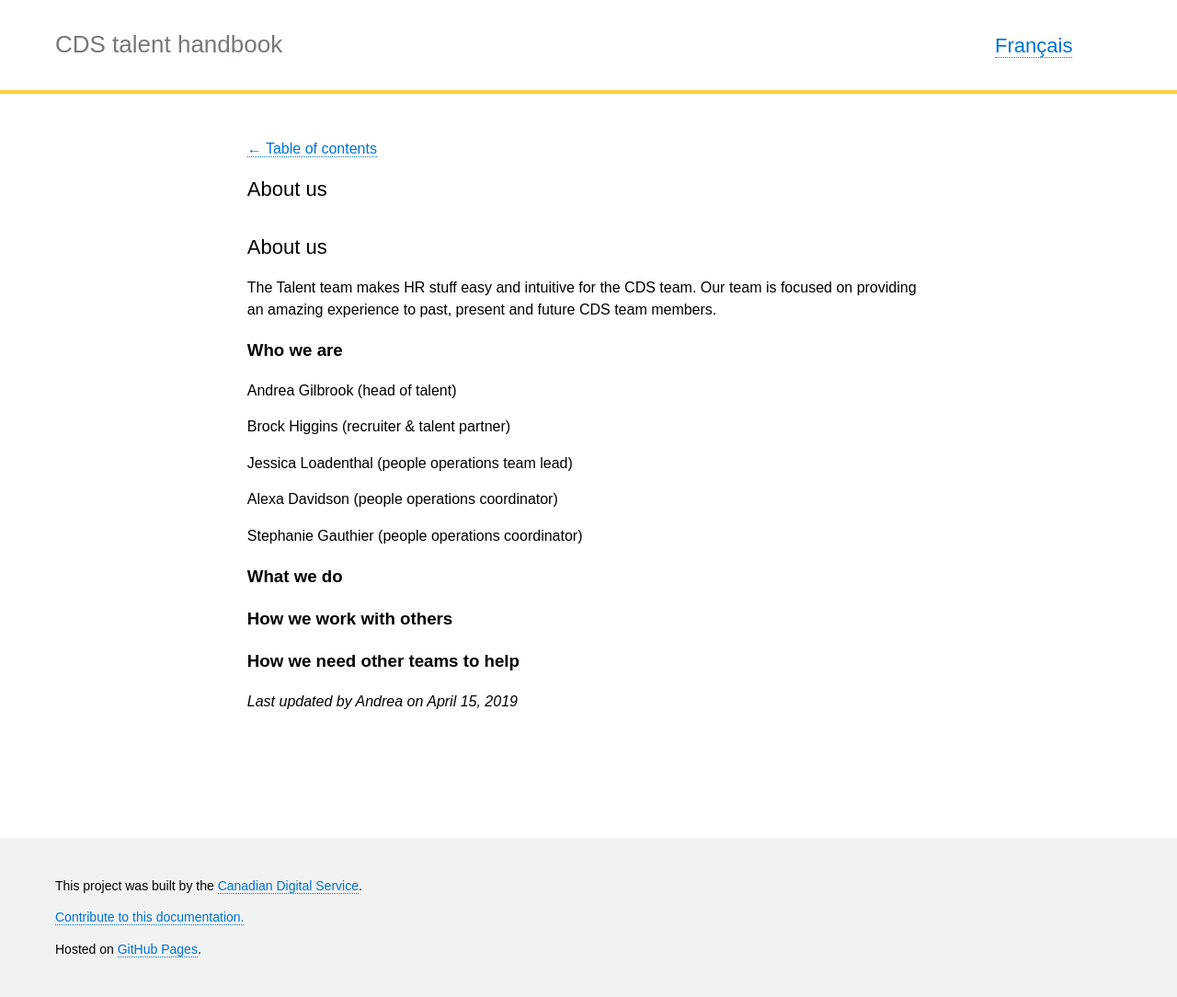
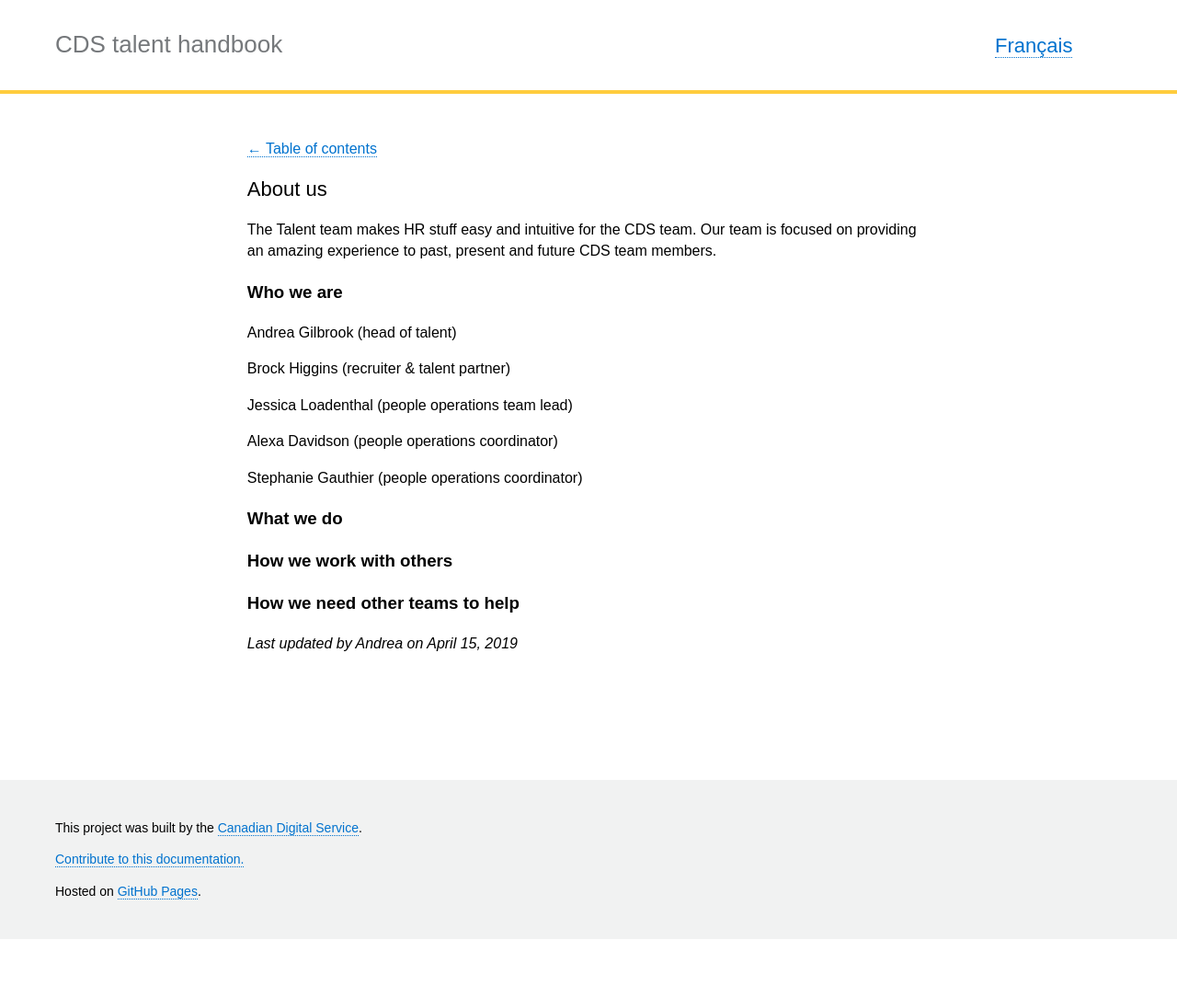
Before and after one commit to cds-snc/talent, a Jekyll site: the page built from _pages/en/about/about-us.md, in a window 1280 px wide. Shown: the whole page at 92% size. Built offline with Jekyll 4.4.1, drawn with Linux system fonts in a browser that asks for light colours; after the commit the page ends 1021 px from its top, so only the background shows below that.

Commit message:
Removing second title
removed second title "about us"

```diff
--- a/_pages/en/about/about-us.md
+++ b/_pages/en/about/about-us.md
@@ -6,7 +6,6 @@ category: "About"
 permalink: "/about-us/"
 trans_url: "/a-propos-de-nous/"
 ---
-## About us
 The Talent team makes HR stuff easy and intuitive for the CDS team. Our team is focused on providing an amazing experience to past, present and future CDS team members.
 
 ### Who we are
```
